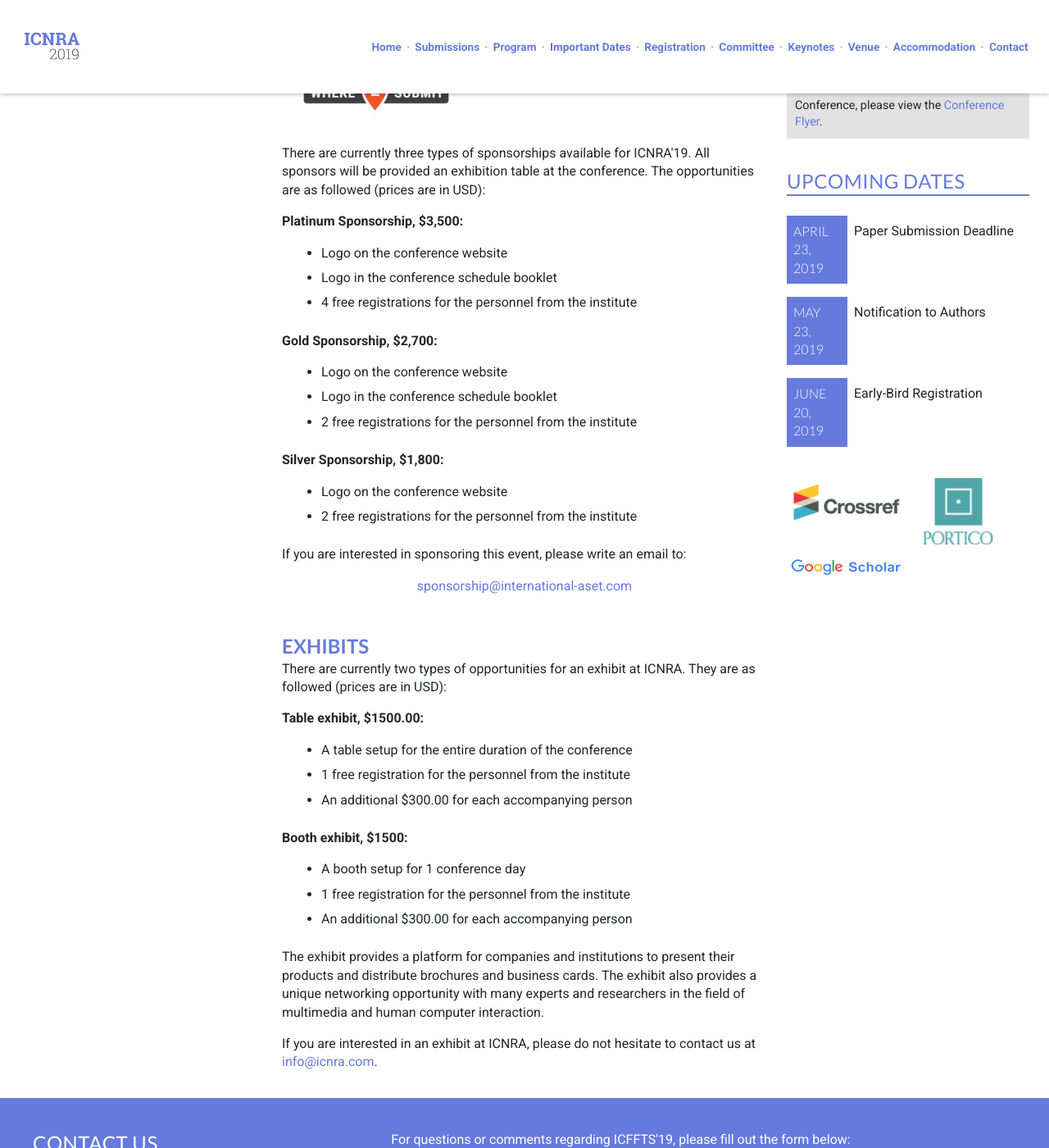
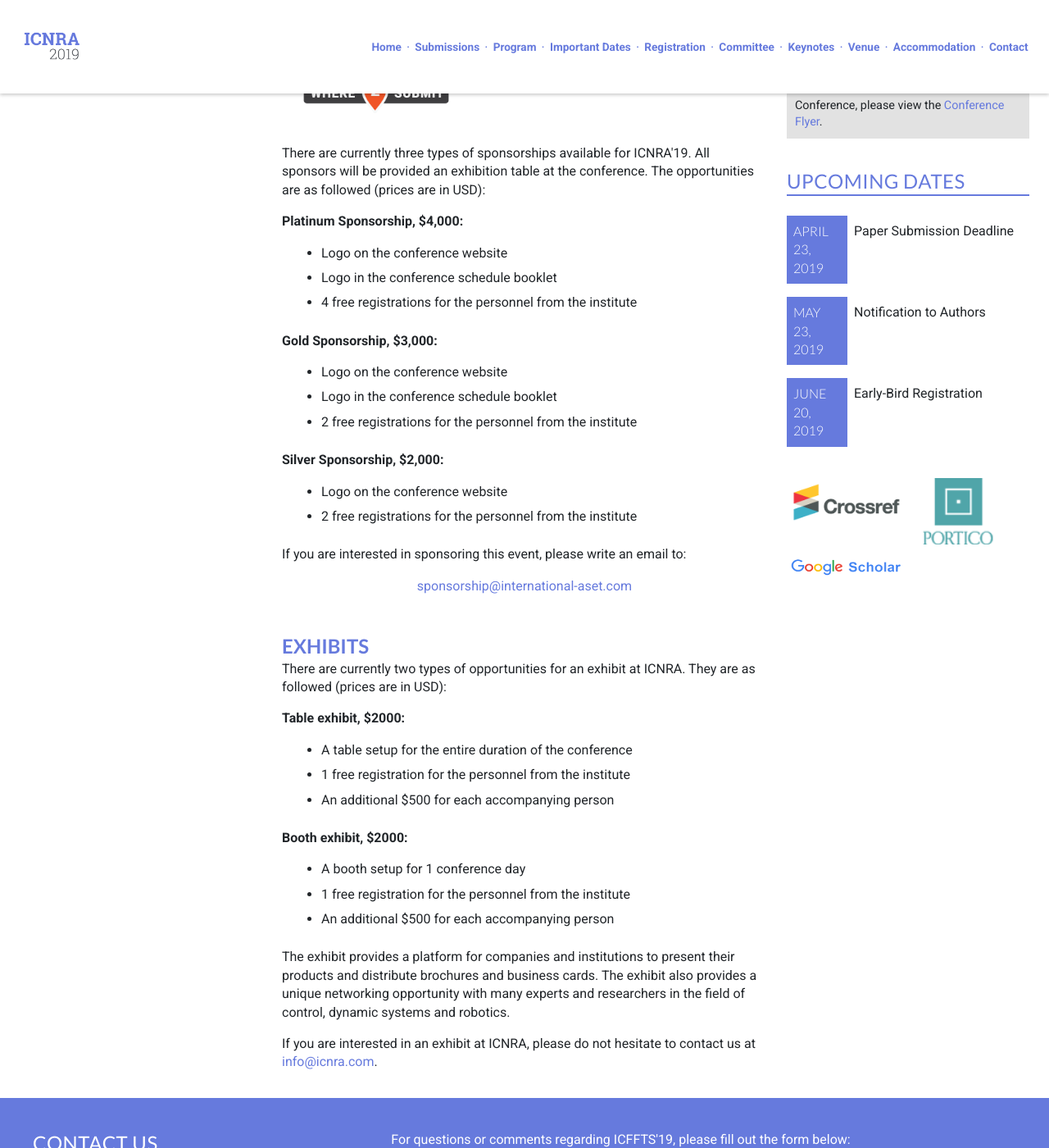
Before and after one commit to intaset/icnra, a Jekyll site: the page built from sponsor.html, in a window 1280 px wide and 1400 px high, scrolled down 597 px. Shown: the whole window at 82% size. Built offline with Jekyll 4.4.1, drawn with Linux system fonts in a browser that asks for light colours; nearby versions of some CDN libraries; Markdown is read by kramdown in place of the engine named in the settings; comment, search, counter and statistics services are not loaded.

Commit message:
changed sponsor price

```diff
--- a/sponsor.html
+++ b/sponsor.html
@@ -18,19 +18,19 @@ title: ICNRA'19 - Sponsors
 
 	<p class="body">There are currently three types of sponsorships available for ICNRA'19. All sponsors will be provided an exhibition table at the conference. The opportunities are as followed (prices are in USD):</p>
 
-    <p class="body bold">Platinum Sponsorship, $3,500:</p>
+     <p class="body bold">Platinum Sponsorship, $4,000:</p>
         <ul>
             <li> Logo on the conference website </li>
             <li> Logo in the conference schedule booklet </li>
             <li> 4 free registrations for the personnel from the institute</li>
         </ul>
-    <p class="body bold">Gold Sponsorship, $2,700:</p>
+   <p class="body bold">Gold Sponsorship, $3,000:</p>
         <ul>
             <li>Logo on the conference website </li>
             <li>Logo in the conference schedule booklet </li>
             <li>2 free registrations for the personnel from the institute</li>
         </ul>
-    <p class="body bold">Silver Sponsorship, $1,800:</p>
+    <p class="body bold">Silver Sponsorship, $2,000:</p>
         <ul>
             <li>Logo on the conference website </li>
             <li>2 free registrations for the personnel from the institute</li>
@@ -38,27 +38,28 @@ title: ICNRA'19 - Sponsors
 
     <p class="body">If you are interested in sponsoring this event, please write an email to:</p>
 
-	<center><a href="mailto:sponsorship@international-aset.com" class="body-link">sponsorship@international-aset.com</a></center>
-    <br>
-    <br>
+    <center><a href="mailto:sponsorship@international-aset.com" class="body-link">sponsorship@international-aset.com</a></center>
 
-    <h3>Exhibits</h3>
+    <br><br>
+
+     <h3>Exhibits</h3>
     <p class="body">There are currently two types of opportunities for an exhibit at ICNRA. They are as followed (prices are in USD):</p>
-      <p class="body bold">Table exhibit, $1500.00:</p>
+       <p class="body bold">Table exhibit, $2000:</p>
         <ul>
             <li>A table setup for the entire duration of the conference</li>
             <li>1 free registration for the personnel from the institute</li>
-            <li>An additional $300.00 for each accompanying person</li>
+            <li>An additional $500 for each accompanying person</li>
         </ul>
 
-      <p class="body bold">Booth exhibit, $1500:</p>
+        <p class="body bold">Booth exhibit, $2000:</p>
         <ul>
             <li>A booth setup for 1 conference day</li>
             <li>1 free registration for the personnel from the institute</li>
-            <li>An additional $300.00 for each accompanying person</li>
+            <li>An additional $500 for each accompanying person</li>
         </ul>
 
-      <p class="body">The exhibit provides a platform for companies and institutions to present their products and distribute brochures and business cards. The exhibit also provides a unique networking opportunity with many experts and researchers in the field of multimedia and human computer interaction.</p>
+
+      <p class="body">The exhibit provides a platform for companies and institutions to present their products and distribute brochures and business cards. The exhibit also provides a unique networking opportunity with many experts and researchers in the field of control, dynamic systems and robotics.</p>
 
       <p class="body">If you are interested in an exhibit at ICNRA, please do not hesitate to contact us at <a href="mailto:info@icnra.com" class="body-link">info@icnra.com</a>.</p>
 
```
Also changed, not shown: 1 other file.
